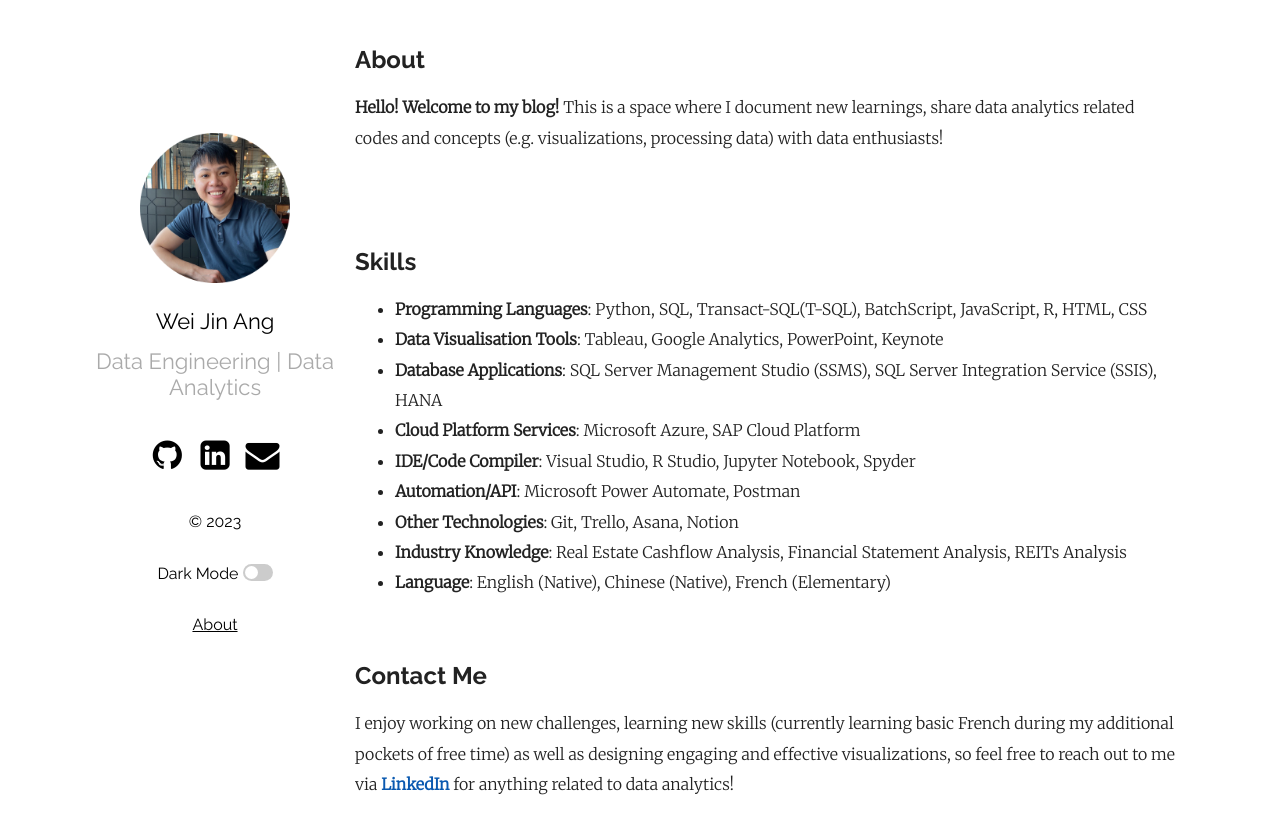
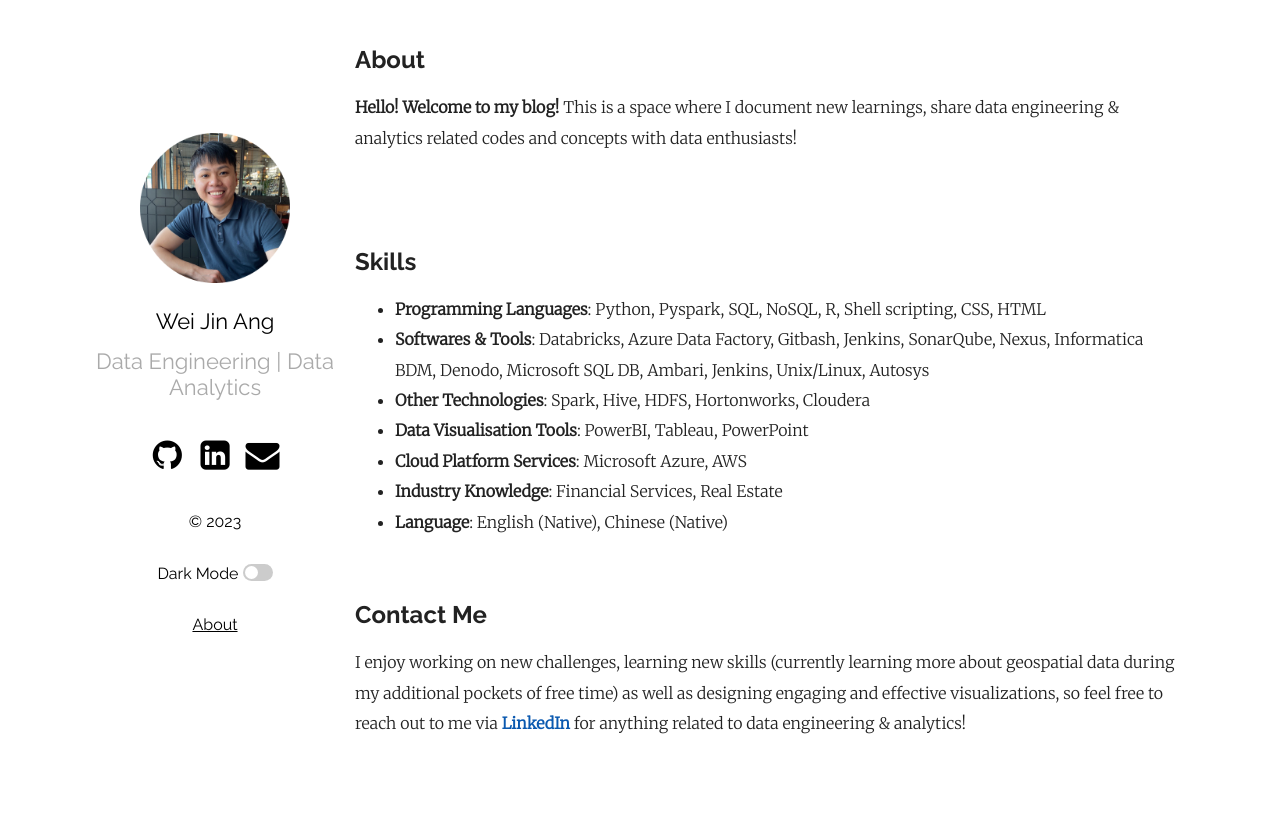
Before and after one commit to wjang96/wjang96.github.io, a Jekyll site: the page built from about.md, in a window 1280 px wide and 921 px high. Shown: the top 834 px of the window. Built offline with Jekyll 4.4.1, drawn with Linux system fonts in a browser that asks for light colours.

Commit message:
Update about.md

```diff
--- a/about.md
+++ b/about.md
@@ -5,27 +5,25 @@
 ---
 
 ## About
-**Hello! Welcome to my blog!** This is a space where I document new learnings, share data analytics related codes and concepts (e.g. visualizations, processing data) with data enthusiasts!
+**Hello! Welcome to my blog!** This is a space where I document new learnings, share data engineering & analytics related codes and concepts with data enthusiasts!
 <br><br>
 
 <br>
 
 ## Skills
 
-+ **Programming Languages**: Python, SQL, Transact-SQL(T-SQL), BatchScript, JavaScript, R, HTML, CSS
-+ **Data Visualisation Tools**: Tableau, Google Analytics, PowerPoint, Keynote
-+ **Database Applications**:  SQL Server Management Studio (SSMS), SQL Server Integration Service (SSIS), HANA
-+ **Cloud Platform Services**: Microsoft Azure, SAP Cloud Platform
-+ **IDE/Code Compiler**:     Visual Studio, R Studio, Jupyter Notebook, Spyder
-+ **Automation/API**:        Microsoft Power Automate, Postman
-+ **Other Technologies**:    Git, Trello, Asana, Notion
-+ **Industry Knowledge**:    Real Estate Cashflow Analysis, Financial Statement Analysis, REITs Analysis
-+ **Language**:              English (Native), Chinese (Native), French (Elementary)
++ **Programming Languages**: Python, Pyspark, SQL, NoSQL, R, Shell scripting, CSS, HTML
++ **Softwares & Tools**: Databricks, Azure Data Factory, Gitbash, Jenkins, SonarQube, Nexus, Informatica BDM, Denodo, Microsoft SQL DB, Ambari, Jenkins, Unix/Linux, Autosys
++ **Other Technologies**: Spark, Hive, HDFS, Hortonworks, Cloudera
++ **Data Visualisation Tools**: PowerBI, Tableau, PowerPoint
++ **Cloud Platform Services**: Microsoft Azure, AWS
++ **Industry Knowledge**: Financial Services, Real Estate
++ **Language**: English (Native), Chinese (Native)
 
 <br>
 
 ## Contact Me
-I enjoy working on new challenges, learning new skills (currently learning basic French during my additional pockets of free time) as well as designing engaging and effective visualizations, so feel free to reach out to me via **[LinkedIn][Linkedin]** for anything related to data analytics!
+I enjoy working on new challenges, learning new skills (currently learning more about geospatial data during my additional pockets of free time) as well as designing engaging and effective visualizations, so feel free to reach out to me via **[LinkedIn][Linkedin]** for anything related to data engineering & analytics!
 
 <br>
 <br>
```
